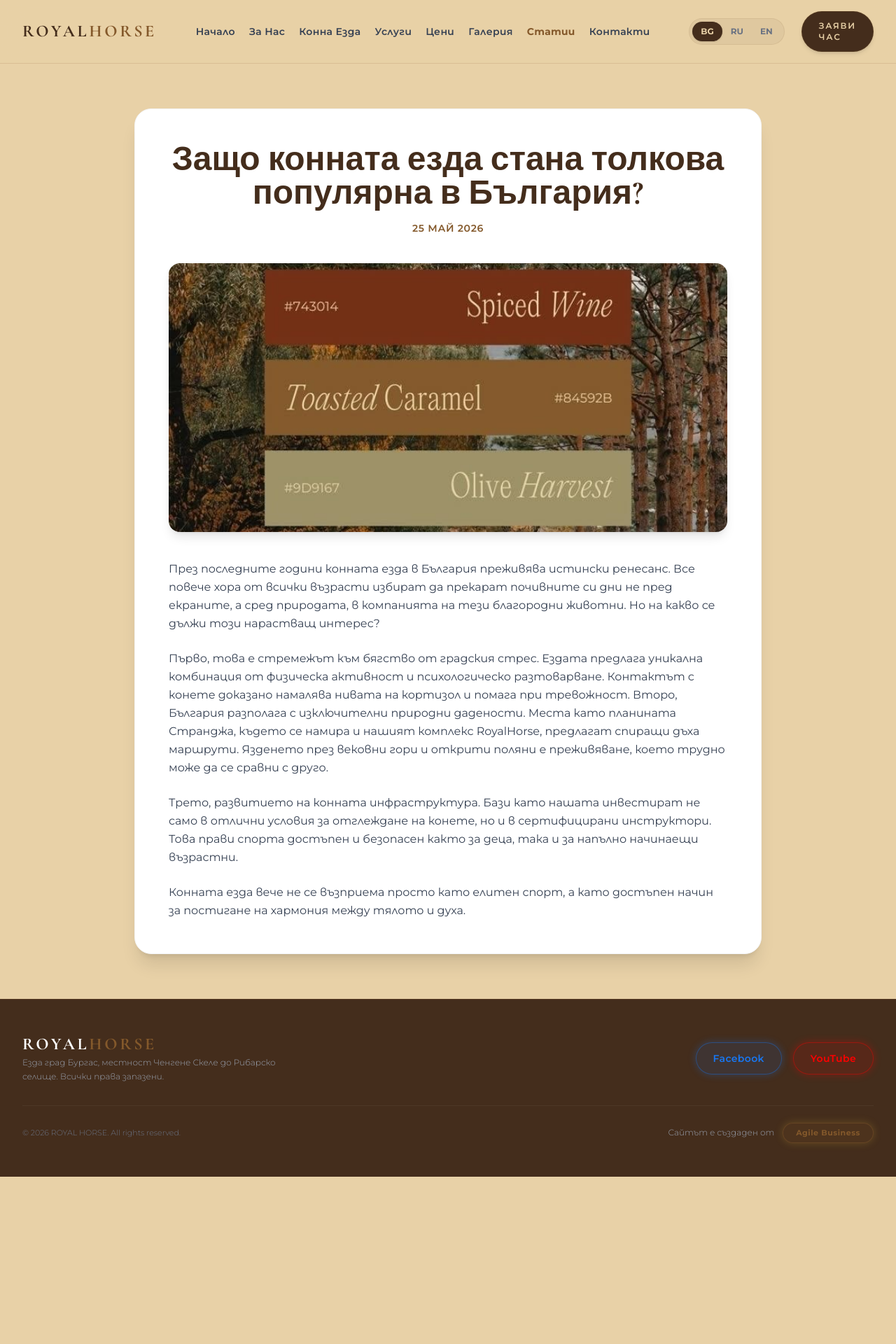
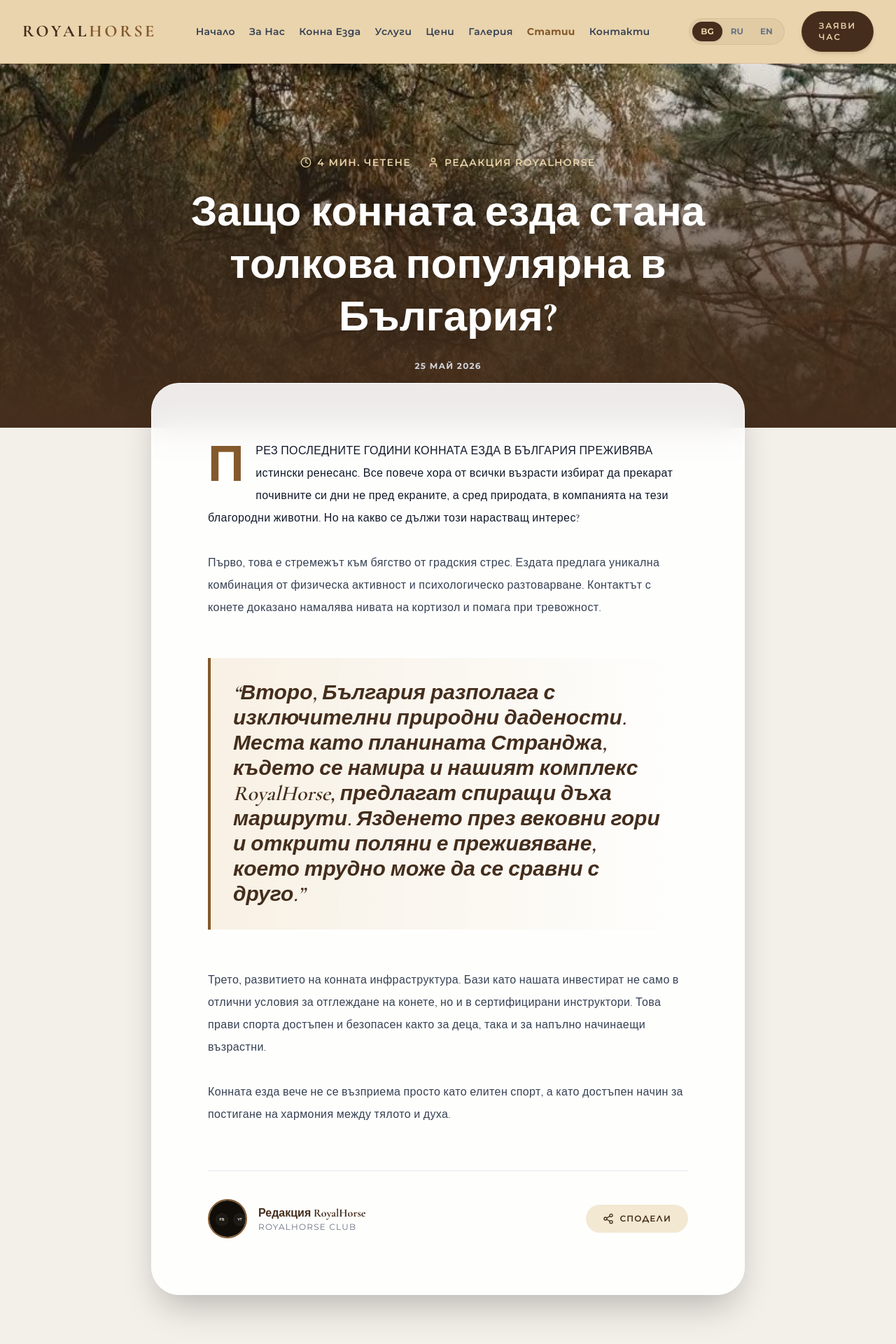
Before and after one commit to NTIVI/RoyalHorse, a Next.js app: page /articles in a window 1280 px wide. Shown: the top 1920 px of the page at 70% size. Before the commit the page ends 1681 px from the top, so only its background shows below. Built offline with nearby package versions, Linux system fonts and the light colour scheme.

Commit message:
feat: redesign articles page with a premium magazine layout

```diff
--- a/src/app/articles/page.tsx
+++ b/src/app/articles/page.tsx
@@ -5,6 +5,7 @@ import { useLanguage } from "@/lib/LanguageContext";
 import { t } from "@/lib/translations";
 import Header from "@/app/components/Header";
 import Footer from "@/app/components/Footer";
+import { Clock, User, Share2 } from "lucide-react";
 
 export default function ArticlesPage() {
   const { lang } = useLanguage();
@@ -13,8 +14,9 @@ export default function ArticlesPage() {
     bg: {
       title: "Защо конната езда стана толкова популярна в България?",
       date: "25 Май 2026",
-      content: `
-        През последните години конната езда в България преживява истински ренесанс. Все повече хора от всички възрасти избират да прекарат почивните си дни не пред екраните, а сред природата, в компанията на тези благородни животни. Но на какво се дължи този нарастващ интерес?
+      author: "Редакция RoyalHorse",
+      readTime: "4 мин. четене",
+      content: `През последните години конната езда в България преживява истински ренесанс. Все повече хора от всички възрасти избират да прекарат почивните си дни не пред екраните, а сред природата, в компанията на тези благородни животни. Но на какво се дължи този нарастващ интерес?
 
 Първо, това е стремежът към бягство от градския стрес. Ездата предлага уникална комбинация от физическа активност и психологическо разтоварване. Контактът с конете доказано намалява нивата на кортизол и помага при тревожност.
 
@@ -22,14 +24,14 @@ export default function ArticlesPage() {
 
 Трето, развитието на конната инфраструктура. Бази като нашата инвестират не само в отлични условия за отглеждане на конете, но и в сертифицирани инструктори. Това прави спорта достъпен и безопасен както за деца, така и за напълно начинаещи възрастни.
 
-        Конната езда вече не се възприема просто като елитен спорт, а като достъпен начин за постигане на хармония между тялото и духа.
-      `
+Конната езда вече не се възприема просто като елитен спорт, а като достъпен начин за постигане на хармония между тялото и духа.`
     },
     ru: {
       title: "Почему верховая езда стала так популярна в Болгарии?",
       date: "25 Мая 2026",
-      content: `
-        В последние годы верховая езда в Болгарии переживает настоящий ренессанс. Все больше людей всех возрастов предпочитают проводить выходные не перед экранами, а на природе, в компании этих благородных животных. Но чем вызван этот растущий интерес?
+      author: "Редакция RoyalHorse",
+      readTime: "4 мин. чтения",
+      content: `В последние годы верховая езда в Болгарии переживает настоящий ренессанс. Все больше людей всех возрастов предпочитают проводить выходные не перед экранами, а на природе, в компании этих благородных животных. Но чем вызван этот растущий интерес?
 
 Во-первых, это стремление избежать городского стресса. Верховая езда предлагает уникальное сочетание физической активности и психологической разгрузки. Доказано, что контакт с лошадьми снижает уровень кортизола и помогает при тревожности.
 
@@ -37,14 +39,14 @@ export default function ArticlesPage() {
 
 В-третьих, развитие конной инфраструктуры. Такие базы, как наша, инвестируют не только в отличные условия содержания лошадей, но и в сертифицированных инструкторов. Это делает спорт доступным и безопасным как для детей, так и для абсолютных новичков.
 
-        Верховая езда больше не воспринимается просто как элитный спорт, а как доступный способ достижения гармонии между телом и духом.
-      `
+Верховая езда больше не воспринимается просто как элитный спорт, а как доступный способ достижения гармонии между телом и духом.`
     },
     en: {
       title: "Why Has Horse Riding Become So Popular in Bulgaria?",
       date: "May 25, 2026",
-      content: `
-        In recent years, horse riding in Bulgaria has experienced a true renaissance. More and more people of all ages choose to spend their weekends not in front of screens, but in nature, in the company of these noble animals. But what is driving this growing interest?
+      author: "RoyalHorse Editorial",
+      readTime: "4 min read",
+      content: `In recent years, horse riding in Bulgaria has experienced a true renaissance. More and more people of all ages choose to spend their weekends not in front of screens, but in nature, in the company of these noble animals. But what is driving this growing interest?
 
 First, it is the desire to escape urban stress. Riding offers a unique combination of physical activity and psychological relief. Contact with horses has been proven to reduce cortisol levels and help with anxiety.
 
@@ -52,42 +54,89 @@ export default function ArticlesPage() {
 
 Third, the development of equestrian infrastructure. Stables like ours invest not only in excellent conditions for horse keeping but also in certified instructors. This makes the sport accessible and safe for both children and complete beginners.
 
-        Horse riding is no longer perceived simply as an elite sport, but as an accessible way to achieve harmony between body and spirit.
-      `
+Horse riding is no longer perceived simply as an elite sport, but as an accessible way to achieve harmony between body and spirit.`
     }
   };
 
   const currentArticle = article[lang as keyof typeof article];
 
   return (
-    <div className="min-h-screen flex flex-col bg-[#E8D1A7]">
+    <div className="min-h-screen flex flex-col bg-[#F3EFE9]">
       <Header />
-      <main className="flex-grow py-16 px-4 sm:px-6 lg:px-8">
-        <div className="max-w-4xl mx-auto bg-white rounded-3xl p-8 sm:p-12 shadow-xl border border-gray-100 animate-fade-in-up">
-          <div className="text-center mb-10">
-            <h1 className="text-3xl md:text-5xl font-serif font-bold text-[#442D1C] mb-4">
+
+      {/* Article Hero */}
+      <section className="relative h-[65vh] w-full flex items-end pb-20">
+        <div className="absolute inset-0 z-0">
+          <img
+            src="/images/horses/horse_2.jpg"
+            alt="Horse riding in nature"
+            className="w-full h-full object-cover object-top"
+          />
+          <div className="absolute inset-0 bg-gradient-to-t from-[#442D1C] via-[#442D1C]/60 to-transparent" />
+        </div>
+
+        <div className="max-w-4xl mx-auto px-4 sm:px-6 lg:px-8 relative z-10 w-full text-center">
+          <div className="flex items-center justify-center gap-6 text-[#E8D1A7] mb-6 text-xs sm:text-sm font-semibold tracking-widest uppercase">
+            <span className="flex items-center gap-2"><Clock className="w-4 h-4" /> {currentArticle.readTime}</span>
+            <span className="flex items-center gap-2"><User className="w-4 h-4" /> {currentArticle.author}</span>
+          </div>
+          <h1 className="text-4xl sm:text-5xl md:text-6xl font-serif font-bold text-white mb-6 leading-tight drop-shadow-xl">
             {currentArticle.title}
           </h1>
-            <p className="text-sm text-[#84592B] font-semibold tracking-wider uppercase">
+          <p className="text-gray-300 tracking-widest uppercase text-xs font-bold">
             {currentArticle.date}
           </p>
         </div>
+      </section>
 
-          <div className="relative h-64 sm:h-96 w-full rounded-2xl overflow-hidden mb-10 shadow-lg">
-            <img
-              src="/images/horses/horse_2.jpg"
-              alt="Horse riding in nature"
-              className="w-full h-full object-cover hover:scale-105 transition-transform duration-700"
-            />
+      {/* Article Content */}
+      <main className="flex-grow w-full max-w-4xl mx-auto px-4 sm:px-6 -mt-16 relative z-20 pb-24">
+        <div className="bg-white/90 backdrop-blur-xl rounded-[2.5rem] p-8 sm:p-14 lg:p-20 shadow-2xl border border-white">
+          <div className="prose prose-lg md:prose-xl max-w-none text-gray-800 space-y-8 leading-loose font-serif">
+            {currentArticle.content.split('\n\n').map((paragraph, idx) => {
+              const p = paragraph.trim();
+              if (!p) return null;
+
+              {/* Drop cap for first paragraph */}
+              if (idx === 0) {
+                return (
+                  <p key={idx} className="first-letter:text-7xl first-letter:font-bold first-letter:text-[#84592B] first-letter:mr-4 first-letter:float-left first-line:uppercase tracking-wide text-gray-900">
+                    {p}
+                  </p>
+                );
+              }
+
+              {/* Pull quote for 3rd paragraph */}
+              if (idx === 2) {
+                return (
+                  <blockquote key={idx} className="border-l-4 border-[#84592B] pl-8 my-14 italic text-2xl md:text-3xl text-[#442D1C] font-semibold bg-gradient-to-r from-[#E8D1A7]/30 to-transparent p-8 rounded-r-3xl">
+                    &ldquo;{p}&rdquo;
+                  </blockquote>
+                );
+              }
+
+              return <p key={idx} className="text-gray-700 tracking-wide">{p}</p>;
+            })}
           </div>
 
-          <div className="prose prose-lg max-w-none text-gray-700 space-y-6 leading-relaxed">
-            {currentArticle.content.split('\n\n').map((paragraph, idx) => (
-              <p key={idx}>{paragraph.trim()}</p>
-            ))}
+          {/* Social Share / Footer of Article */}
+          <div className="mt-16 pt-10 border-t border-gray-200 flex flex-col sm:flex-row items-center justify-between gap-6">
+            <div className="flex items-center gap-4">
+              <img src="/images/horses/horse_1.jpg" alt="Author" className="w-14 h-14 rounded-full object-cover border-2 border-[#84592B]" />
+              <div>
+                <p className="font-bold text-[#442D1C] font-serif">{currentArticle.author}</p>
+                <p className="text-xs text-gray-500 uppercase tracking-widest">RoyalHorse Club</p>
+              </div>
+            </div>
+
+            <button className="flex items-center gap-2 px-6 py-3 rounded-full bg-[#E8D1A7]/50 hover:bg-[#84592B] text-[#442D1C] hover:text-white transition-all font-semibold text-xs uppercase tracking-widest">
+              <Share2 className="w-4 h-4" />
+              {lang === 'bg' ? 'Сподели' : lang === 'ru' ? 'Поделиться' : 'Share'}
+            </button>
           </div>
         </div>
       </main>
+
       <Footer />
     </div>
   );
```
Lines whose indentation alone changed are shown as unchanged.
